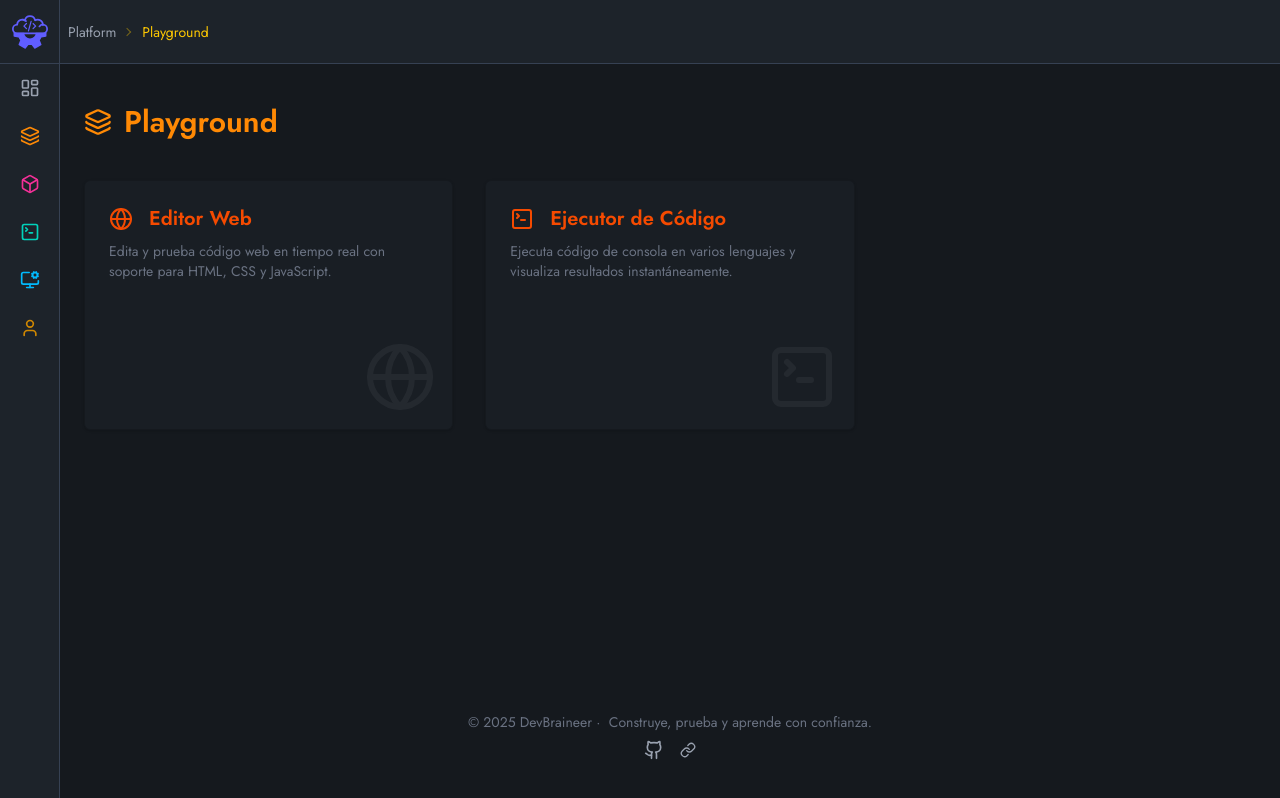
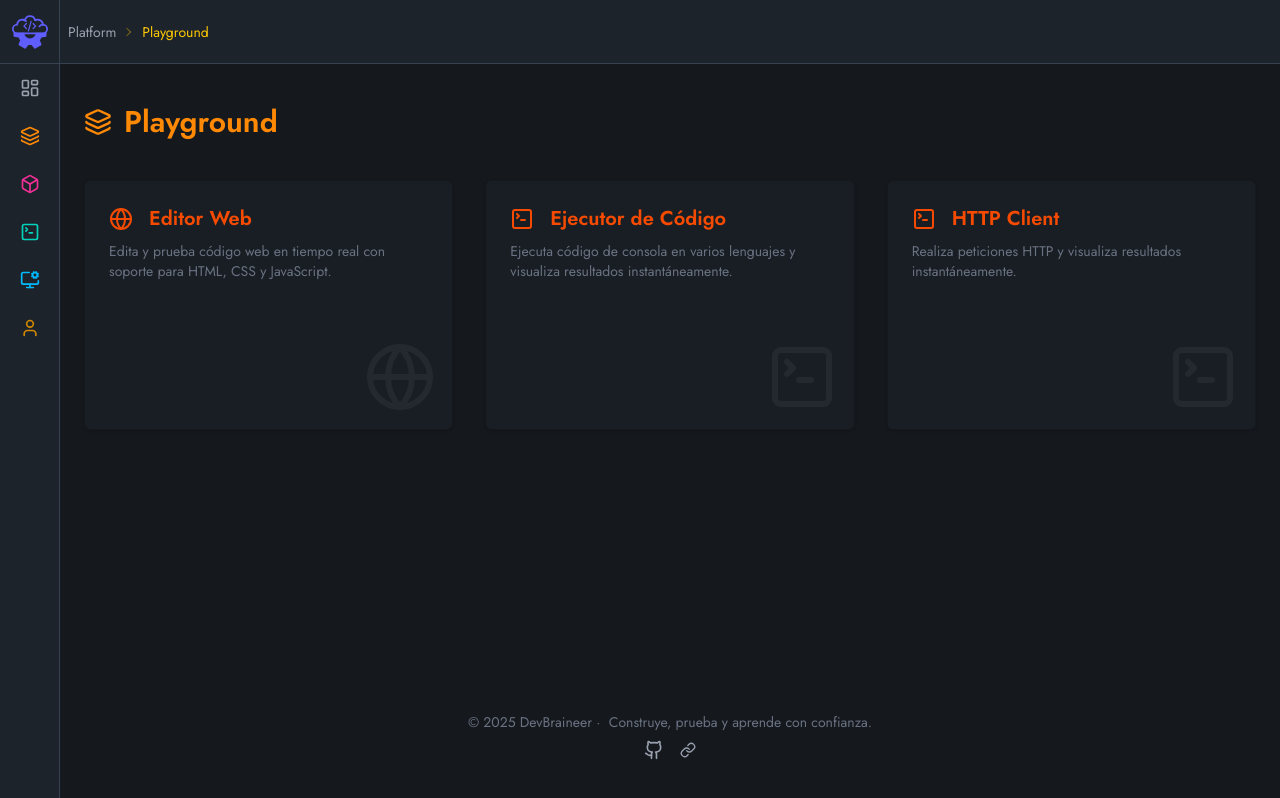
Before and after one commit to AletzMan/devbraineer, a Next.js app: page /platform/playground in a window 1280 px wide. Built offline with nearby package versions, Linux system fonts and the light colour scheme.

Commit message:
feat: Add HTTP Client to Playground menu

```diff
--- a/src/app/platform/playground/page.tsx
+++ b/src/app/platform/playground/page.tsx
@@ -21,6 +21,14 @@ const playgroundChildren = [
         color: 'text-orange-600',
         description:
             'Ejecuta código de consola en varios lenguajes y visualiza resultados instantáneamente.',
+    },
+    {
+        label: 'HTTP Client',
+        href: '/platform/playground/http-client',
+        icon: SquareTerminalIconChild,
+        color: 'text-orange-600',
+        description:
+            'Realiza peticiones HTTP y visualiza resultados instantáneamente.',
     },
 ];
 
```
